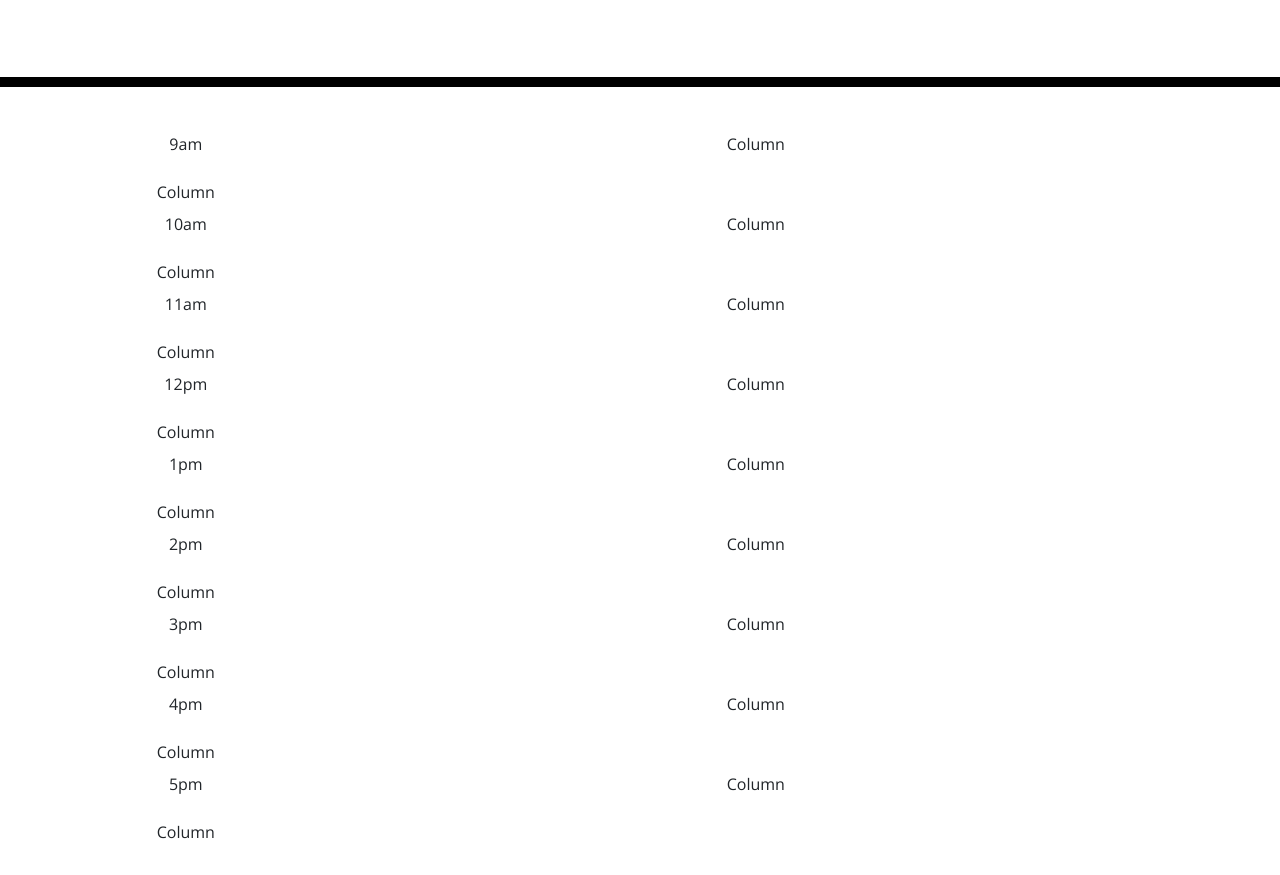
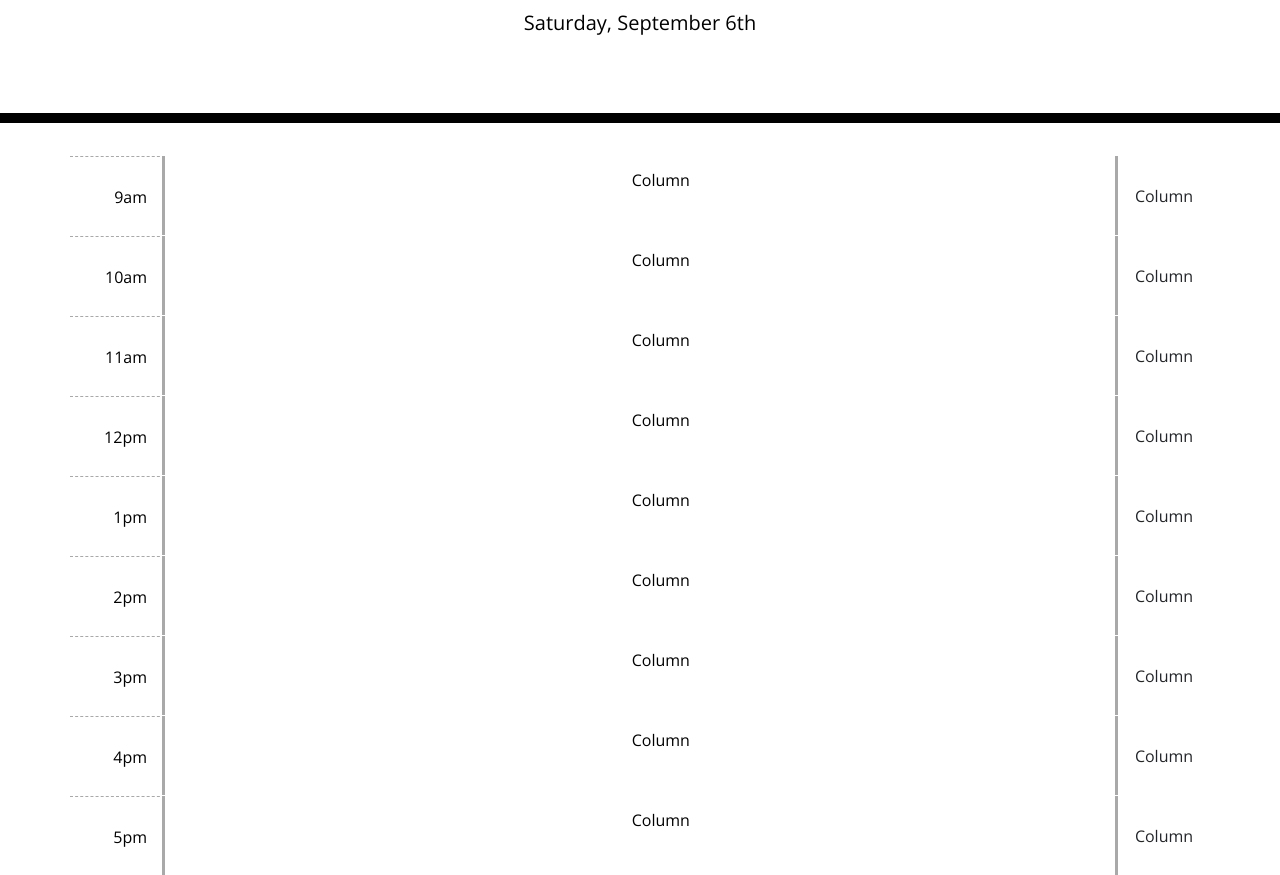
Before and after one commit to Timrob584/work-day-planner, a plain HTML site: page index.html in a window 1280 px wide. Shown: the part 181-1056 px from the top of the page. Drawn offline with nearby package versions, Linux system fonts and the light colour scheme.

Commit message:
Added borders to grids, added js file, added date using moment.js

```diff
--- /dev/null
+++ b/Assets/script.js
@@ -0,0 +1,3 @@
+// To Display Date at Top of Page
+var date = moment().format("dddd, MMMM do");
+$("#currentDay").text(date);
--- a/Assets/style.css
+++ b/Assets/style.css
@@ -28,6 +28,7 @@ textarea {
 .time-block {
   text-align: center;
   border-radius: 15px;
+  border-top-left-radius: 0px;
 }
 
 .row {
@@ -36,10 +37,20 @@ textarea {
   border-top: 1px solid white;
 }
 
-.hour {
+.col-1.hour {
   background-color: #ffffff;
   color: #000000;
-  border-top: 1px dashed #000000;
+  border-top: 1px dashed darkgrey;
+  border-right: 3px solid darkgray;
+  text-align: end;
+}
+
+.col-10.event {
+  color: #000000;
+}
+
+.col-1.save {
+  border-left: 3px solid darkgrey;
 }
 
 .past {
--- a/index.html
+++ b/index.html
@@ -31,101 +31,101 @@
     <div class="container">
       <!-- Timeblocks go here -->
       <div class="row time-block">
-        <div class="col-2">
+        <div class="col-1 hour">
           9am
         </div>
-        <div class="col-10">
+        <div class="col-10 event">
           Column
         </div>
-        <div class="col-2">
+        <div class="col-1 save">
           Column
         </div>
       </div>
       <div class="row time-block">
-        <div class="col-2">
+        <div class="col-1 hour">
           10am
         </div>
-        <div class="col-10">
+        <div class="col-10 event">
           Column
         </div>
-        <div class="col-2">
+        <div class="col-1 save">
           Column
         </div>
       </div>
       <div class="row time-block">
-        <div class="col-2">
+        <div class="col-1 hour">
           11am
         </div>
-        <div class="col-10">
+        <div class="col-10 event">
           Column
         </div>
-        <div class="col-2">
+        <div class="col-1 save">
           Column
         </div>
       </div>
       <div class="row time-block">
-        <div class="col-2">
+        <div class="col-1 hour">
           12pm
         </div>
-        <div class="col-10">
+        <div class="col-10 event">
           Column
         </div>
-        <div class="col-2">
+        <div class="col-1 save">
           Column
         </div>
       </div>
       <div class="row time-block">
-        <div class="col-2">
+        <div class="col-1 hour">
           1pm
         </div>
-        <div class="col-10">
+        <div class="col-10 event">
           Column
         </div>
-        <div class="col-2">
+        <div class="col-1 save">
           Column
         </div>
       </div>
       <div class="row time-block">
-        <div class="col-2">
+        <div class="col-1 hour">
           2pm
         </div>
-        <div class="col-10">
+        <div class="col-10 event">
           Column
         </div>
-        <div class="col-2">
+        <div class="col-1 save">
           Column
         </div>
       </div>
       <div class="row time-block">
-        <div class="col-2">
+        <div class="col-1 hour">
           3pm
         </div>
-        <div class="col-10">
+        <div class="col-10 event">
           Column
         </div>
-        <div class="col-2">
+        <div class="col-1 save">
           Column
         </div>
       </div>
       <div class="row time-block">
-        <div class="col-2">
+        <div class="col-1 hour">
           4pm
         </div>
-        <div class="col-10">
+        <div class="col-10 event">
           Column
         </div>
-        <div class="col-2">
+        <div class="col-1 save">
           Column
         </div>
       </div>
       <div class="row time-block">
-        <div class="col-2">
+        <div class="col-1 hour">
           5pm
         </div>
-        <div class="col-10">
+        <div class="col-10 event">
           Column
         </div>
-        <div class="col-2">
+        <div class="col-1 save">
           Column
         </div>
       </div>
@@ -133,5 +133,6 @@
 
     <script src="https://cdnjs.cloudflare.com/ajax/libs/jquery/3.2.1/jquery.min.js"></script>
     <script src="https://cdnjs.cloudflare.com/ajax/libs/moment.js/2.24.0/moment.min.js"></script>
+    <script rel="script" src="Assets/script.js"></script>
   </body>
 </html>
```
